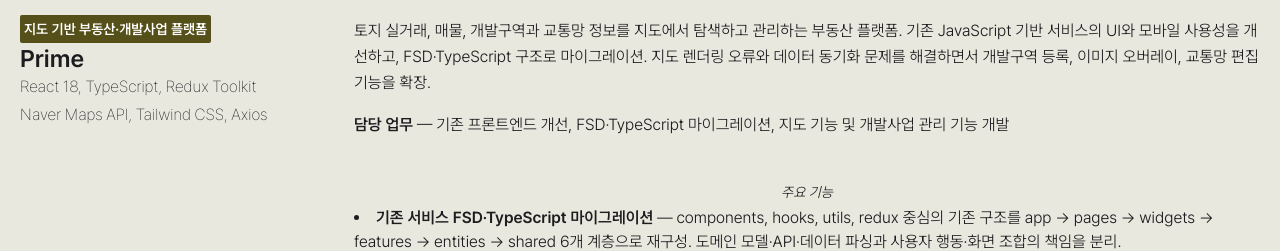
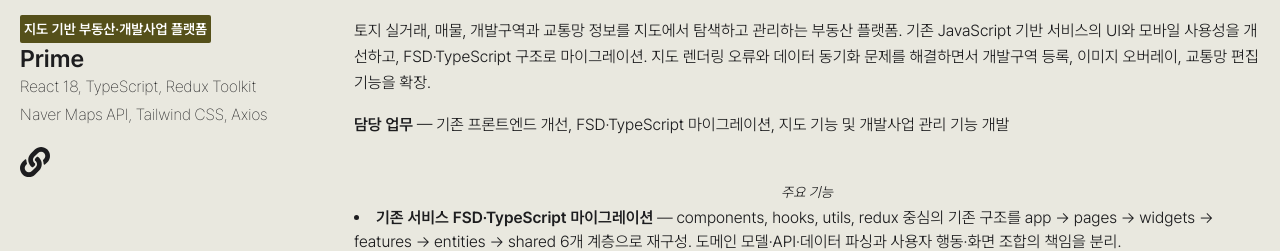
Before and after one commit to sungjaechoi/portfolio, a Next.js app: page / in a window 1280 px wide. Shown: the part 1260-1511 px from the top of the page. Built offline with nearby package versions, Linux system fonts and the light colour scheme.

Commit message:
fix : prime 링크 삽입 및 오류 링크 수정

```diff
--- a/src/app/(index)/components/prime-project/index.tsx
+++ b/src/app/(index)/components/prime-project/index.tsx
@@ -1,3 +1,7 @@
+import Link from "next/link";
+import { FaLink } from "react-icons/fa";
+import { FaSquareGithub } from "react-icons/fa6";
+
 const features = [
   {
     title: "기존 서비스 FSD·TypeScript 마이그레이션",
@@ -147,6 +151,16 @@
         <ul className="space-y-1 break-words text-base font-thin">
           <li>React 18, TypeScript, Redux Toolkit</li>
           <li>Naver Maps API, Tailwind CSS, Axios</li>
+          <li className="flex items-center gap-4 py-4 max-md:justify-center">
+            <Link
+              href="https://prime2x.com/"
+              target="_blank"
+              rel="noopener noreferrer"
+              aria-label="프라임 지분거래소"
+            >
+              <FaLink size={30} aria-hidden="true" />
+            </Link>
+          </li>
         </ul>
       </div>
 
```
Also changed, not shown: src/app/(index)/components/document-chat-project/index.tsx (+17 -6 lines).
